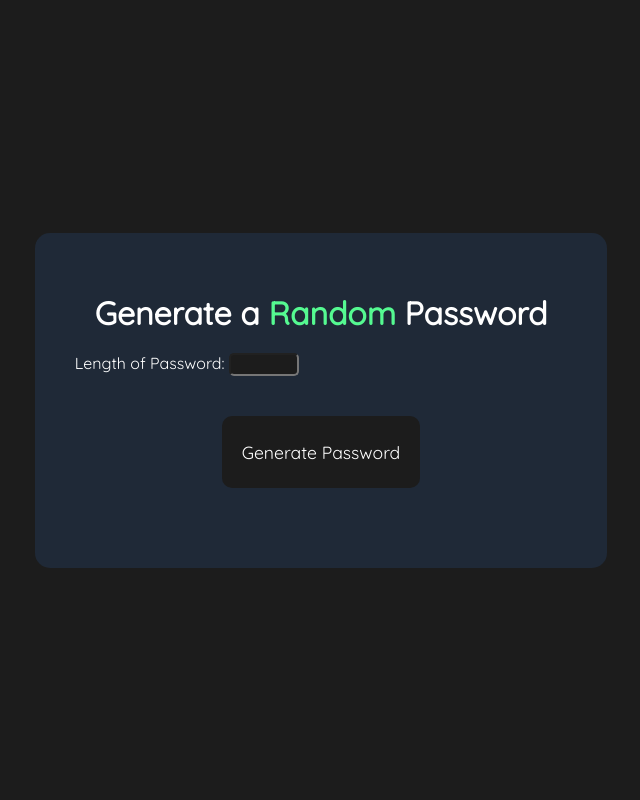
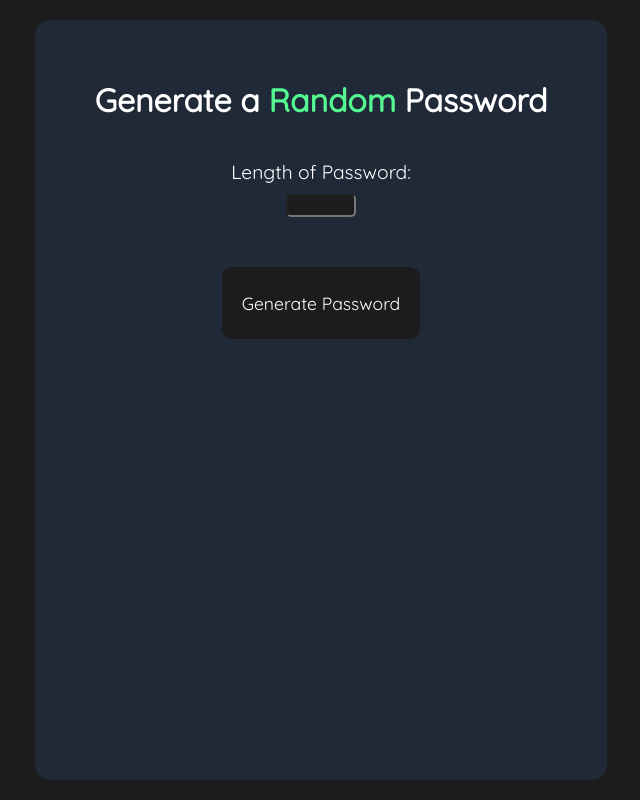
Before and after one commit to Jaspreet-Nijjar/password-generator, a plain HTML site: page index.html in a window 1280 px wide. Shown: the whole page, without its empty margins (319-959 px from the left). Drawn offline with Linux system fonts and the light colour scheme.

Commit message:
fixing errors in sizing

```diff
--- a/index.html
+++ b/index.html
@@ -12,8 +12,10 @@
     <div class="container">
       <h1>Generate a <span>Random</span> Password</h1>
 
-      <label for="length">Length of Password:</label>
-      <input type="number" id="length" />
+      <div class="input">
+        <label for="length">Length of Password:</label>
+        <input type="number" id="length" />
+      </div>
 
       <button>Generate Password</button>
       <h1 id="output"></h1>
--- a/style.css
+++ b/style.css
@@ -26,6 +26,7 @@ body {
   max-width: 90%;
   color: white;
   border-radius: 15px;
+  height: 95%;
 }
 
 h1 {
@@ -52,11 +53,12 @@ input {
   color: #fff;
   padding: 2px;
   border-radius: 5px;
+  margin: 10px 0;
 }
 
 #output {
   color: #55f991;
-  font-size: 1.7em;
+  font-size: 1.5em;
   text-align: center;
   border: 1px solid #55f991;
   border-radius: 10px;
@@ -66,6 +68,17 @@ input {
   max-width: 80%;
 }
 
+label {
+  font-size: 1.2em;
+}
+
 span {
   color: #55f991;
 }
+
+.input {
+  display: flex;
+  flex-direction: column;
+  margin: 20px;
+  align-items: center;
+}
```
